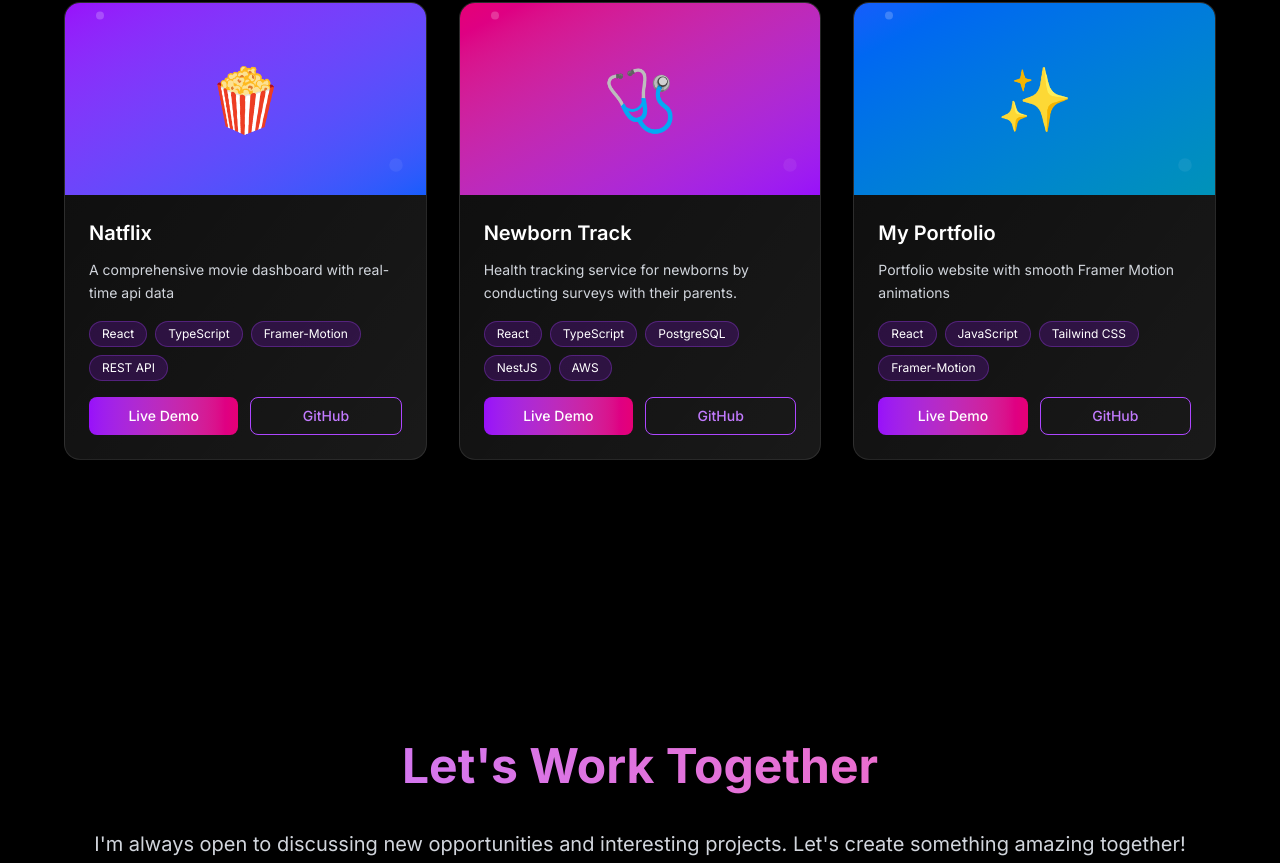
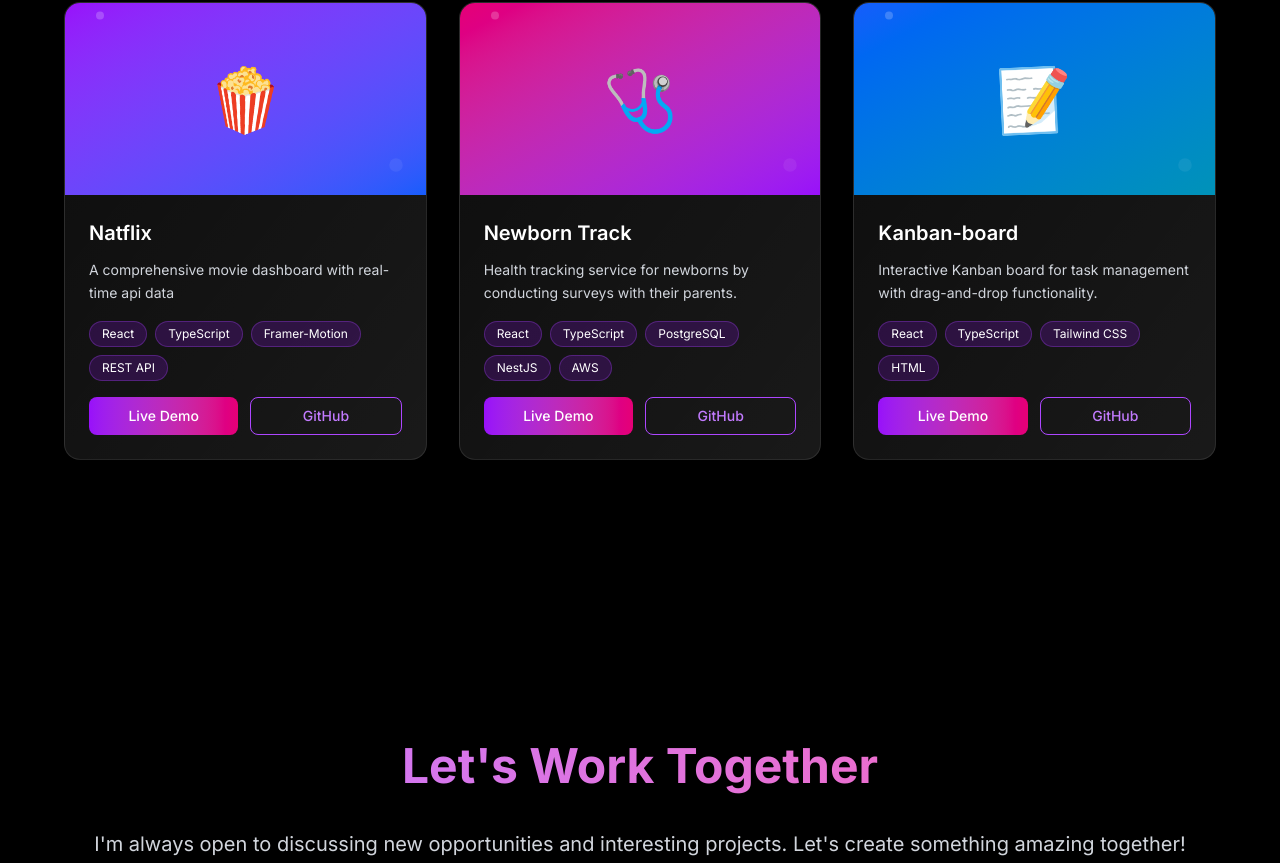
Before and after one commit to NahyunLeylaLee/Myportfolio, a React (Vite) app: page / in a window 1280 px wide. Shown: the part 2604-3467 px from the top of the page. Built offline with nearby package versions, Linux system fonts and the light colour scheme.

Commit message:
update list

```diff
--- a/src/Portfolio3D.jsx
+++ b/src/Portfolio3D.jsx
@@ -91,13 +91,13 @@ const Portfolio3D = () => {
     },
     {
       id: 3,
-      title: 'My Portfolio',
-      icon: '✨',
-      description: 'Portfolio website with smooth Framer Motion animations',
-      tech: ['React', 'JavaScript', 'Tailwind CSS', 'Framer-Motion'],
+      title: 'Kanban-board',
+      icon: '📝',
+      description: 'Interactive Kanban board for task management with drag-and-drop functionality.',
+      tech: ['React', 'TypeScript', 'Tailwind CSS', 'HTML'],
       color: 'from-blue-600 to-cyan-600',
-      live: 'https://nahyunleylalee.github.io/Myportfolio',
-      github: 'https://github.com/NahyunLeylaLee/Myportfolio',
+      live: 'https://nahyunleylalee.github.io/Kanban-board',
+      github: 'https://github.com/NahyunLeylaLee/Kanban-board',
     }
   ];
 
```
